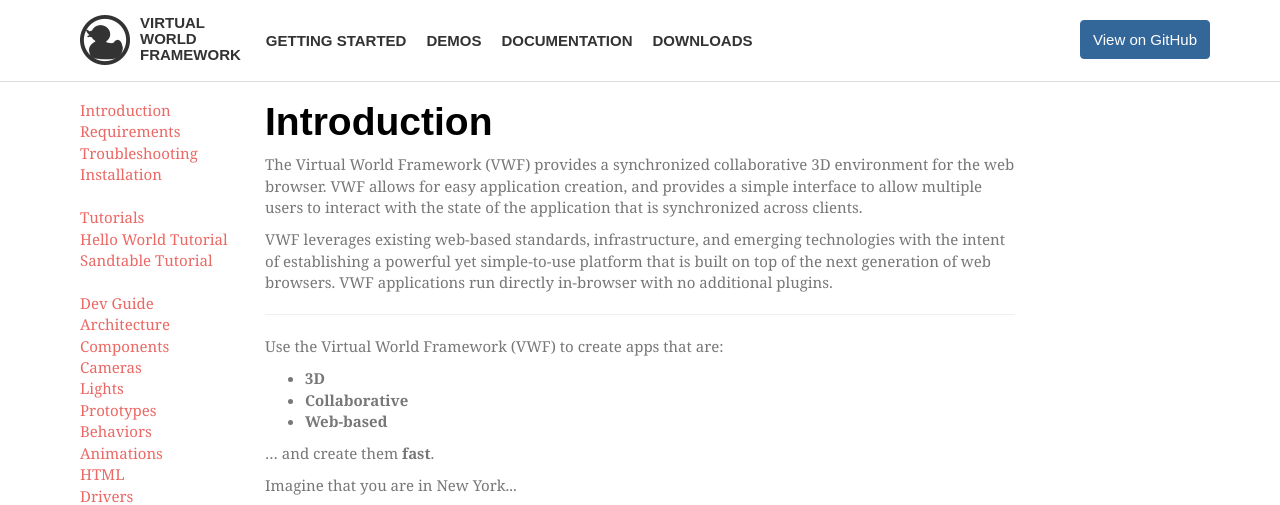
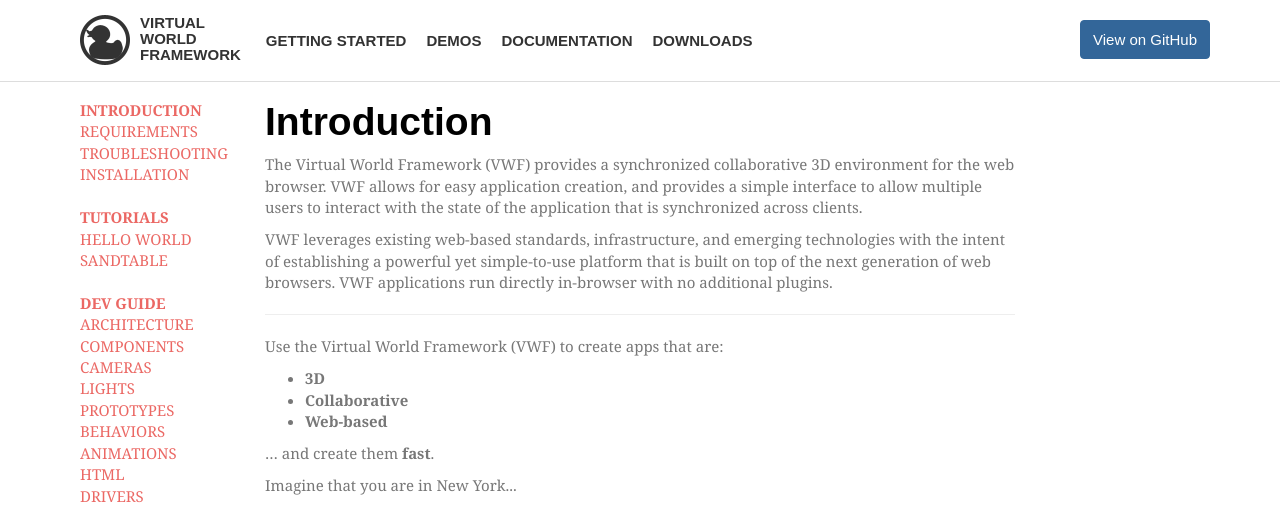
Before and after one commit to virtual-world-framework/vwf-web, a Jekyll site: the page built from documentation.md, in a window 1280 px wide and 1400 px high. Shown: the top 505 px of the window. Built offline with Jekyll 4.4.1, drawn with Linux system fonts in a browser that asks for light colours; some web fonts are replaced; Markdown is read by kramdown in place of the engine named in the settings; grey boxes are pictures that could not be loaded.

Commit message:
Update documentation menu.

```diff
--- a/_layouts/docs.html
+++ b/_layouts/docs.html
@@ -8,16 +8,16 @@
 			<!-- Begin documentation specific layout -->
 			<div id='navmenu' class='navmenu'>
 				<ul>
-					<li><a href='#introduction' class='header' title='Introduction'>Introduction</a></li>
+					<li><a href='#introduction' class='header' title='Introduction'><b>Introduction</b></a></li>
 					<li><a href='#requirements' title='Requirements'>Requirements</a></li>
 					<li><a href='#troubleshooting' title='Troubleshooting'>Troubleshooting</a></li>
 					<li><a href='#install' title='Installation'>Installation</a></li>
 					<br/>
-					<li><a href='#tutorials' class='header' title='Tutorials'>Tutorials</a></li>
-					<li><a href='#tutorial1' title='Tutorial1'>Hello World Tutorial</a></li>
-					<li><a href='#tutorial2' title='Tutorial2'>Sandtable Tutorial</a></li>
+					<li><a href='#tutorials' class='header' title='Tutorials'><b>Tutorials</b></a></li>
+					<li><a href='#tutorial1' title='Tutorial1'>Hello World</a></li>
+					<li><a href='#tutorial2' title='Tutorial2'>Sandtable</a></li>
 					<br/>
-					<li><a href='#devguide' class='header' title='Dev Guide'>Dev Guide</a></li>
+					<li><a href='#devguide' class='header' title='Dev Guide'><b>Dev Guide</b></a></li>
 					<li><a href='#architecture' title='Architecture'>Architecture</a></li>
 					<li><a href='#components' title='Components'>Components</a></li>
 					<li><a href='#cameras' title='Cameras'>Cameras</a></li>
@@ -30,7 +30,7 @@
 					<li><a href='#editor' title='Editor'>Editor</a></li>
 					<li><a href='#querying' title='Querying'>Querying</a></li>
 					<br/>
-					<li><a href='#cookbook' class='header' title='Cookbook'>Cookbook</a></li>
+					<li><a href='#cookbook' class='header' title='Cookbook'><b>Cookbook</b></a></li>
 					<li><a href='#multiuser' title='Multiuser'>Multiuser</a></li>
 					<li><a href='#simulation' title='Simulation'>Simulation</a></li>
 					<li><a href='#2d-interface' title='2D-Interface'>2D Interface</a></li>
@@ -44,7 +44,7 @@
 					<li><a href='#testing' title='Testing'>Testing</a></li>
 					<li><a href='#pitfalls' title='Pitfalls'>Pitfalls</a></li>
 					<br/>
-					<li><a href='#application-api' class='header' title='APIs'>APIs</a></li>
+					<li><a href='#application-api' class='header' title='APIs'><b>APIs</b></a></li>
 					<li><a href='#application-api' title='Application API'>Application API</a></li>
 					<li><a href='#system-api' title='System API'>System API</a></li>
 				</ul>
--- a/css/vwf.css
+++ b/css/vwf.css
@@ -164,6 +164,7 @@
   position:fixed;
   top:100px;
   left:40px;
+  text-transform: uppercase;
 }
 
 .navmenu ul {
```
